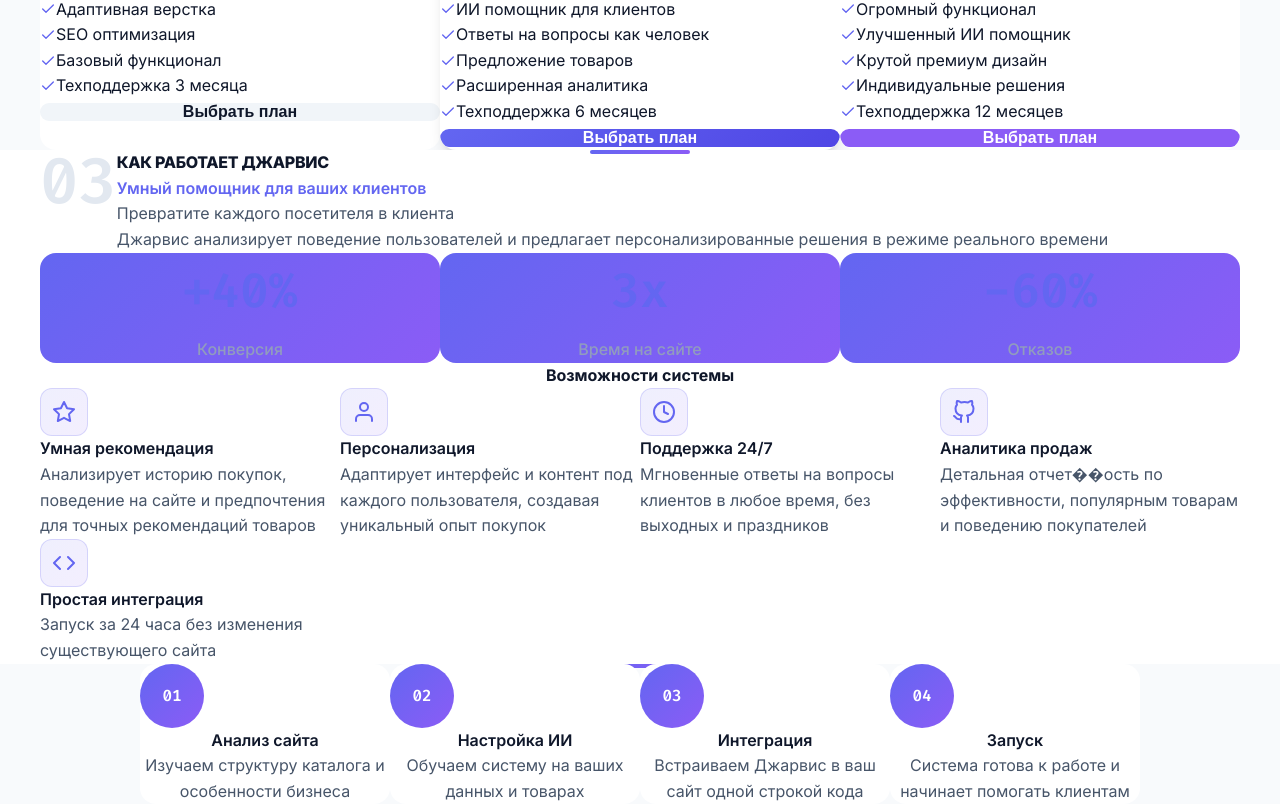
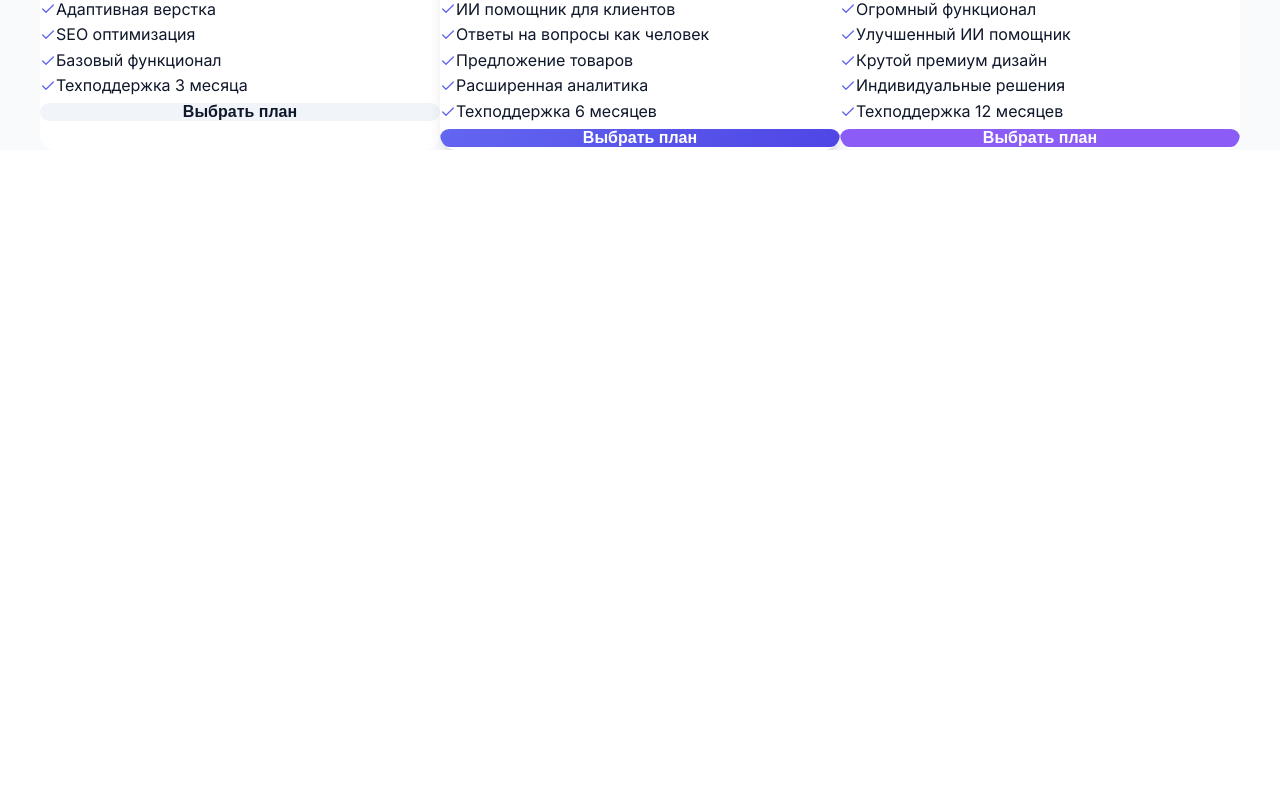
Before and after one commit to Said975-png/jarvis-web, a Next.js app: page / in a window 1280 px wide. Shown: the part 965-1769 px from the top of the page. After the commit the page ends 1115 px from the top, so only its background shows below. Built offline with nearby package versions, Linux system fonts and the light colour scheme.

Commit message:
Remove Features and Process sections from main page
cgen-3cecdc8d10a64b299e423b3c6929d0df

```diff
--- a/pages/index.tsx
+++ b/pages/index.tsx
@@ -1,8 +1,6 @@
 import Head from 'next/head'
 import Hero from '../components/Hero'
 import Pricing from '../components/Pricing'
-import Features from '../components/Features'
-import Process from '../components/Process'
 
 export default function Home() {
   return (
@@ -16,8 +14,6 @@ export default function Home() {
       <main>
         <Hero />
         <Pricing />
-        <Features />
-        <Process />
       </main>
     </>
   )
```
